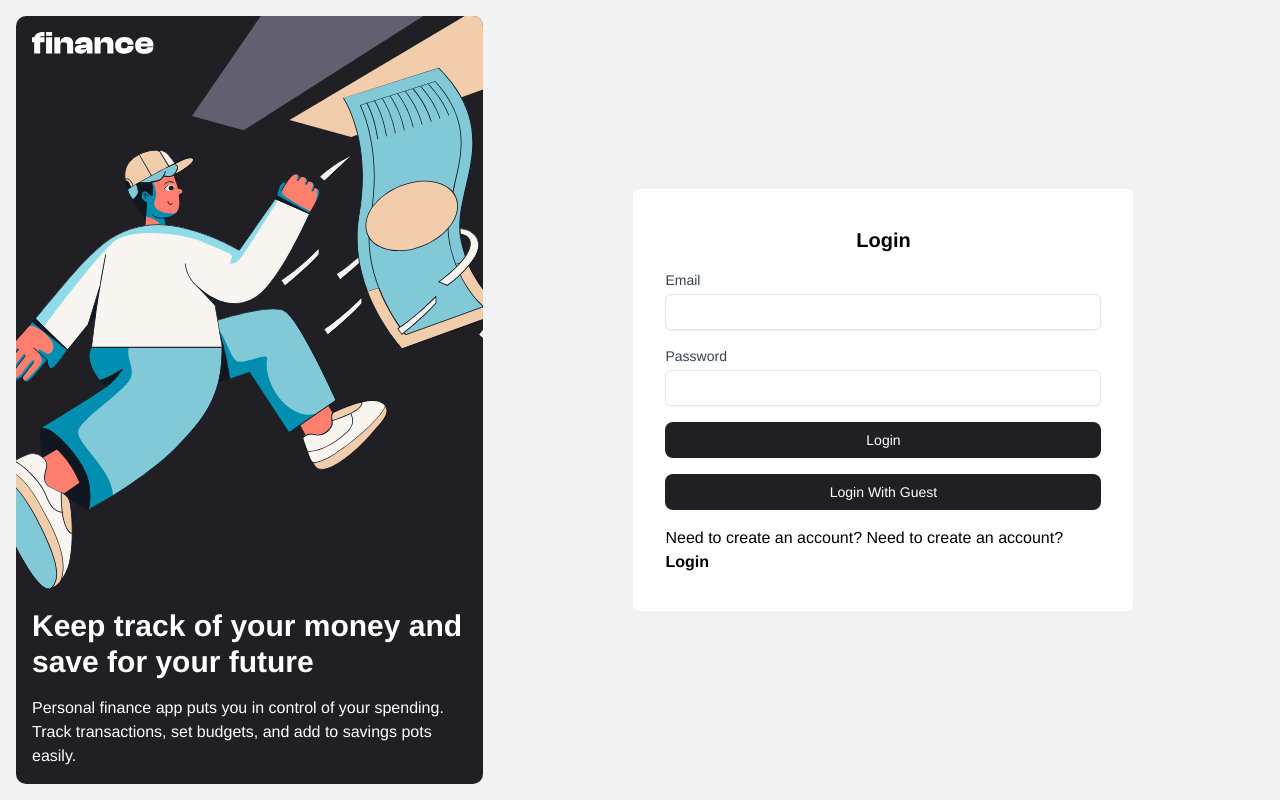
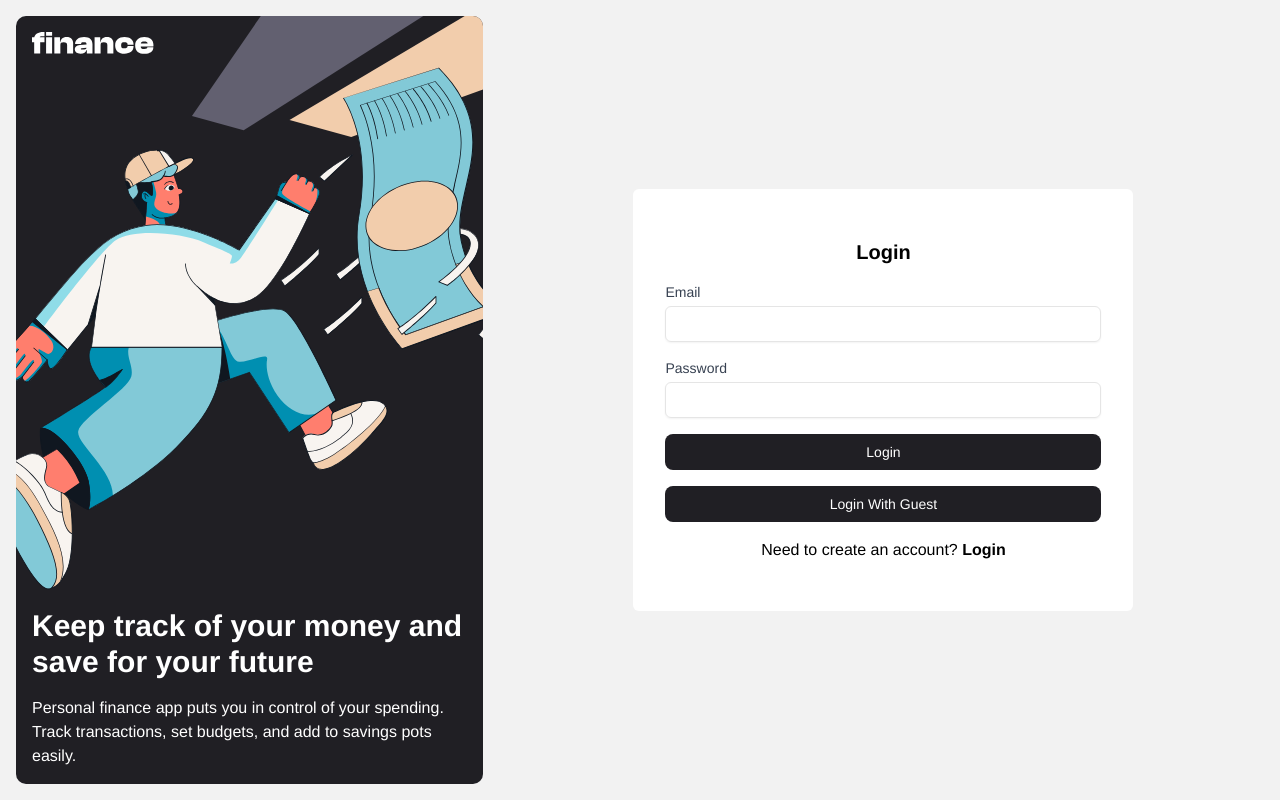
Before and after one commit to glowupmatt/finance-tracker, a Next.js app: page / in a window 1280 px wide. Built offline with nearby package versions, Linux system fonts and the light colour scheme; no server answers.

Commit message:
fix: remove duplicate account creation prompt in LoginForm

```diff
--- a/src/components/sessionForm/LoginForm.tsx
+++ b/src/components/sessionForm/LoginForm.tsx
@@ -157,7 +157,6 @@ const LoginForm = () => {
           {VARIANT === "login"
             ? "Need to create an account? "
             : "Already have an account? "}
-          Need to create an account?{" "}
           <span className="font-bold cursor-pointer">
             {VARIANT === "login" ? "Login" : "Signup"}
           </span>
```
